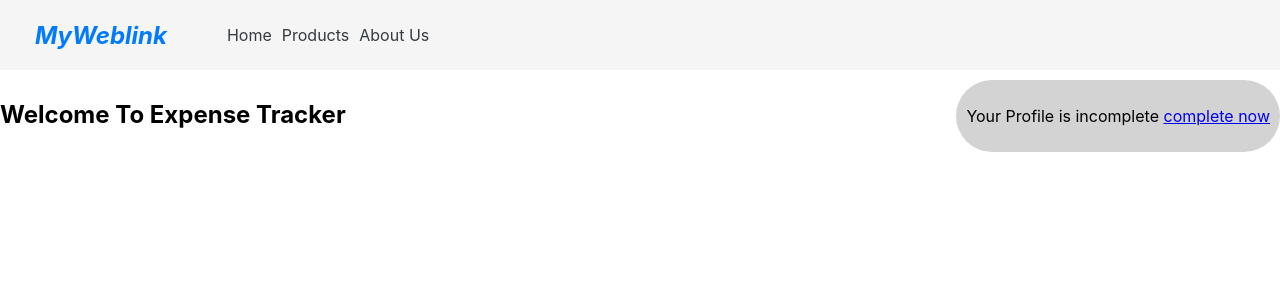
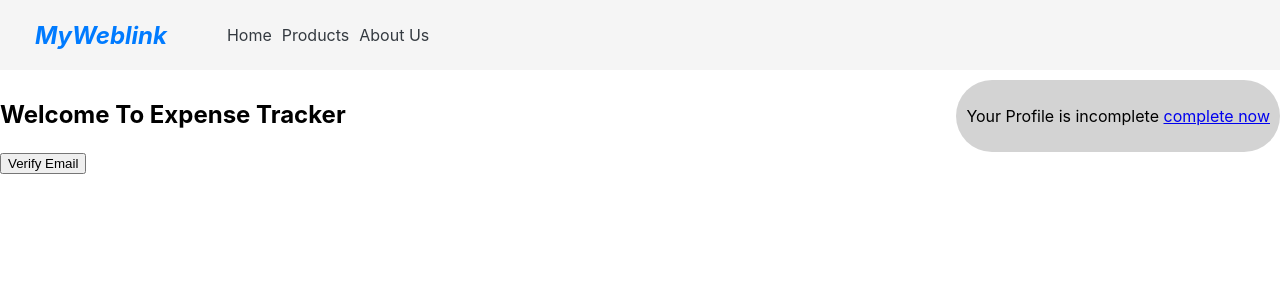
Before and after one commit to Shivarajkumar456/new-expense-tracker, a React (Create React App) app: page /home in a window 1280 px wide. Shown: the top 300 px of the page. Built offline with nearby package versions, Linux system fonts and the light colour scheme.

Commit message:
Email verification added

```diff
--- a/src/pages/Home.js
+++ b/src/pages/Home.js
@@ -3,12 +3,40 @@ import { NavLink } from "react-router-dom";
 import './Home.css';
 
 const Home = () => {
+    const verifyEmail = async (e) => {
+        e.preventDefault();
+        try {
+          const res = await fetch('https://identitytoolkit.googleapis.com/v1/accounts:sendOobCode?key=AIzaSyAGhMOoCkZh2xzJ3X_mtq7XNf2z2AOvrrQ', {
+            method: 'POST',
+            headers: {
+              'Content-Type': 'application/json'
+            },
+            body: JSON.stringify({
+              requestType: 'VERIFY_EMAIL',
+              idToken: JSON.parse(localStorage.getItem('idToken')).idToken
+            })
+          });
+          const data = await res.json();
+          console.log(data)
+          if (!res.ok) {
+            throw new Error('Failed to send email verification.');
+          }
+          alert('Email verification link has been sent to your email.');
+        } catch (err) {
+          alert(err.message);
+        }
+      };
+
     return <Fragment> <div className='main-home'>
     <h2 className='margin-auto'>Welcome To Expense Tracker</h2>
     <div className='profile'>
         <p>Your Profile is incomplete <NavLink className="link-profile" to="/updateprofile">complete now</NavLink></p>
     </div>
-    </div></Fragment>
+    </div>
+
+    <button onClick={verifyEmail}>Verify Email</button>
+
+    </Fragment>
 }
 
 export default Home;
```
